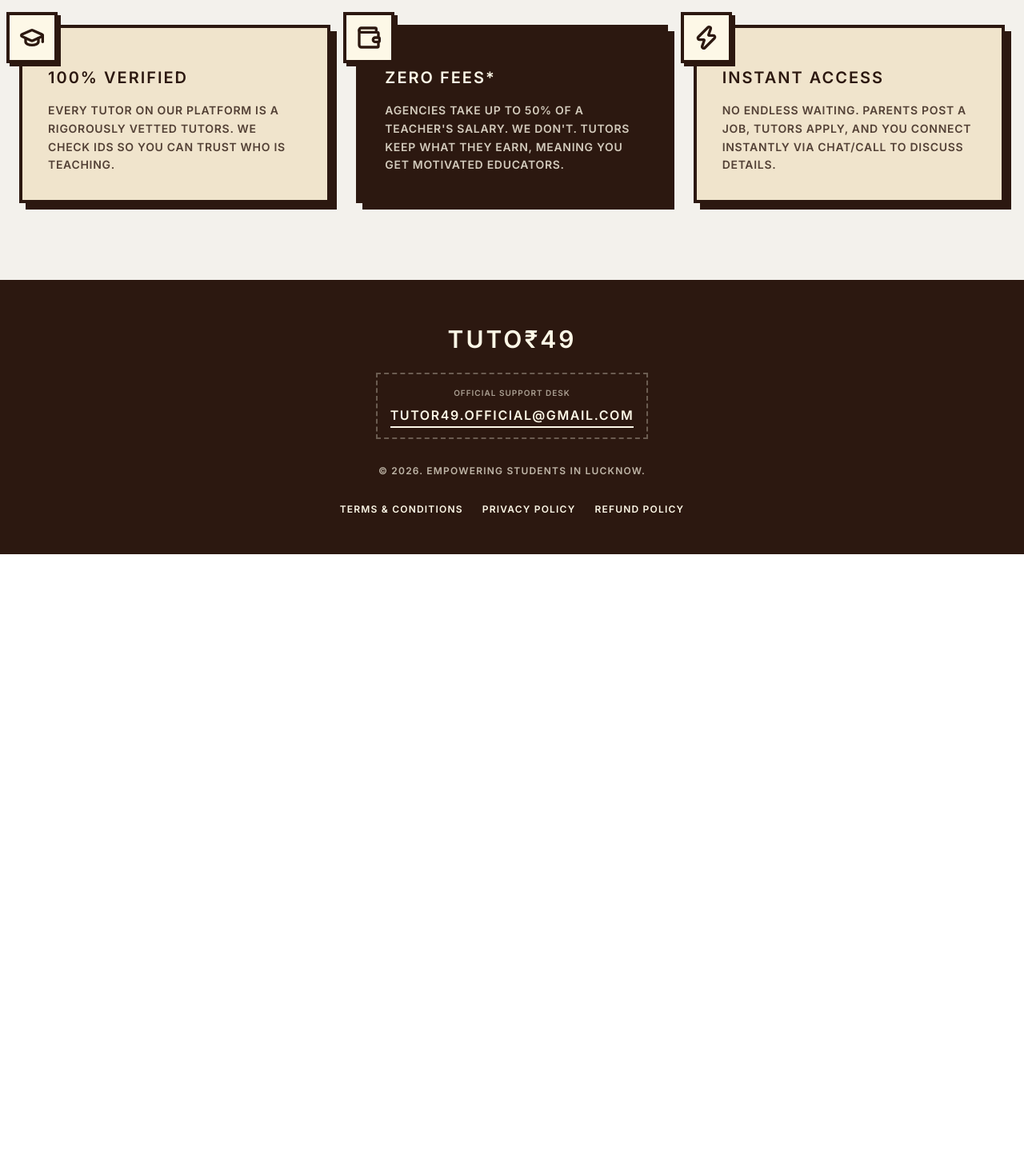
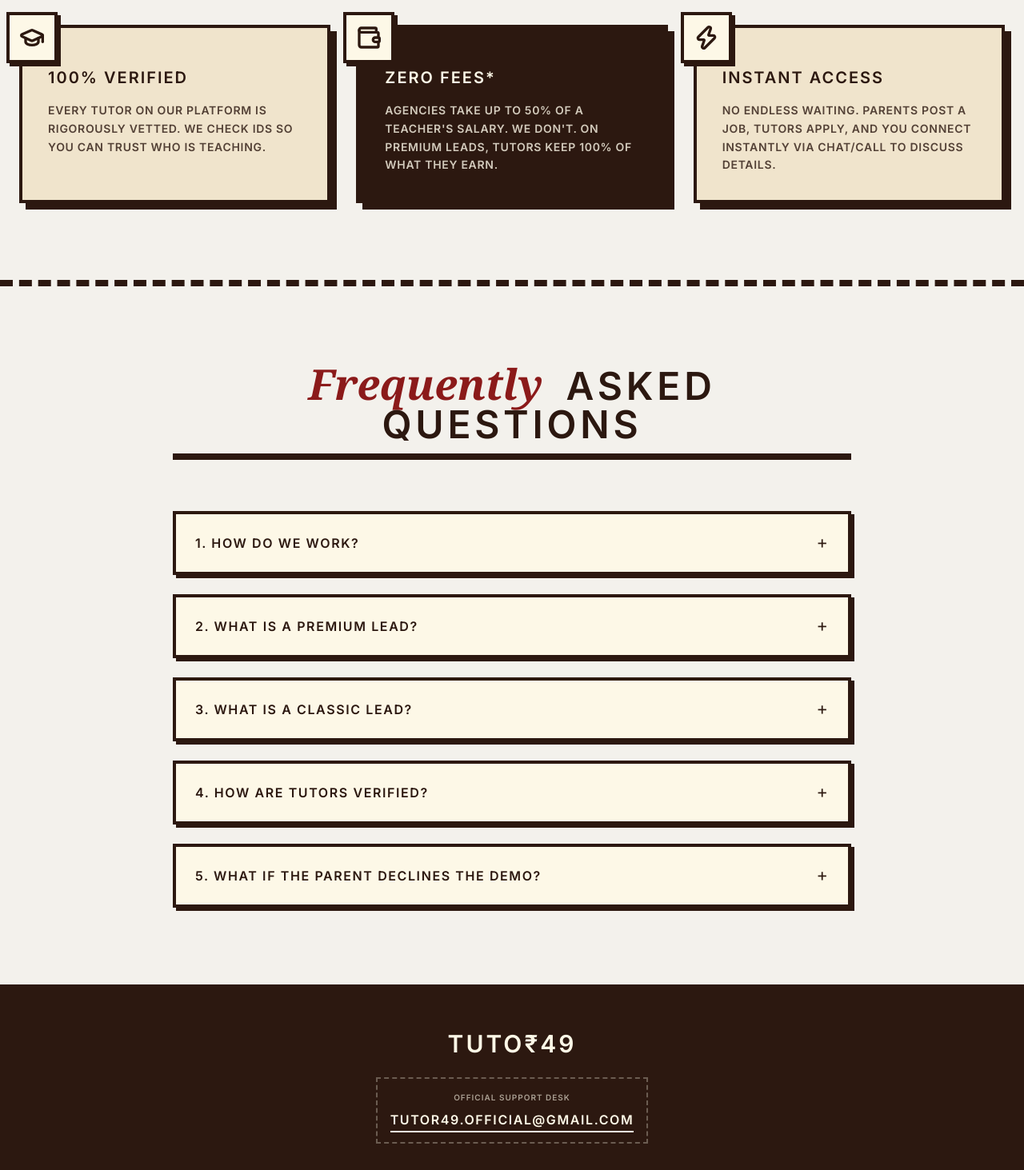
Before and after one commit to Amaan225/Luminous-Classes-Frontend, a React (Vite) app: page / in a window 1280 px wide. Shown: the part 1060-2523 px from the top of the page at 80% size. Before the commit the page ends 1753 px from the top, so only its background shows below. Built offline with nearby package versions, Linux system fonts and the light colour scheme; a web font is replaced by a local one.

Commit message:
ui update

```diff
--- a/src/pages/LandingPage.jsx
+++ b/src/pages/LandingPage.jsx
@@ -1,8 +1,42 @@
-import React from 'react';
+import React, { useState } from 'react';
 import { Link } from 'react-router-dom';
 import { GraduationCap, Wallet, Zap } from 'lucide-react';
 
 function LandingPage() {
+  // --- FAQ STATE ---
+  const [openFaqIndex, setOpenFaqIndex] = useState(null);
+
+  const faqs = [
+    {
+      question: "1. HOW DO WE WORK?",
+      answer: "We act as a direct, verified bulletin board. Parents post their requirements for free. Verified tutors browse these requirements on their dashboard. If a tutor is interested, they unlock the contact details and negotiate directly with the parent. No middlemen dictating terms."
+    },
+    {
+      question: "2. WHAT IS A PREMIUM LEAD?",
+      answer: "A Premium Lead is an organic requirement posted directly by a parent on our platform. Tutors unlock these leads with a flat one-time ₹49 fee. After that, 100% of the tuition fee goes directly to the tutor. We charge 0% commission on Premium Leads."
+    },
+    {
+      question: "3. WHAT IS A CLASSIC LEAD?",
+      answer: "Classic Leads are sourced from our network of partner agencies in Lucknow, not natively through our website. Because these come from traditional agencies, the agency will require their standard 50% commission of the first month's fee. We clearly mark these on the dashboard so tutors can choose which leads they want."
+    },
+    {
+      question: "4. HOW ARE TUTORS VERIFIED?",
+      answer: "Quality and safety are our highest priorities. Every tutor must register with a valid college ID and contact number. Our admin team manually verifies these credentials before a tutor is granted access to unlock any parent requirements."
+    },
+    {
+      question: "5. WHAT IF THE PARENT DECLINES THE DEMO?",
+      answer: "We operate with full transparency. If you unlock a lead and the parent declines to take a demo or refuses the tuition, you are protected by our Refund Policy. Simply contact our support team, and we will process a full refund for that unlock."
+    }
+  ];
+
+  const toggleFaq = (index) => {
+    if (openFaqIndex === index) {
+      setOpenFaqIndex(null); // Close if already open
+    } else {
+      setOpenFaqIndex(index); // Open the clicked one
+    }
+  };
+
   return (
     // FULL PAGE VINTAGE WRAPPER
     <div className="min-h-screen bg-[#f3f1ec] text-[#2C1810] font-sans selection:bg-[#2C1810] selection:text-[#FDF8E7]">
@@ -10,7 +44,8 @@
       {/* ========================================== */}
       {/* 1. THE HERO SECTION (The Hook)               */}
       {/* ========================================== */}
-      <div className="min-h-[90vh] flex flex-col items-center justify-center p-4 relative border-b-8 border-double border-[#2C1810]">
+      {/* CHANGED: border-double to border-dashed to match the bottom line */}
+      <div className="min-h-[90vh] flex flex-col items-center justify-center p-4 relative border-b-8 border-dashed border-[#2C1810]">
 
         {/* Vintage Top Label */}
         <div className="border-4 border-[#2C1810] px-4 py-1 mb-8 bg-[#f0e4cc] transform -rotate-2 shadow-[2px_2px_0px_rgba(44,24,16,1)]">
@@ -27,7 +62,7 @@
           >
             Tuto₹
           </span>
-  <span>49</span>
+          <span> 49</span>
         </h1>
 
         <p className="text-sm md:text-base text-[#2C1810]/80 mb-12 text-center max-w-2xl font-bold uppercase tracking-widest leading-relaxed">
@@ -72,6 +107,8 @@
       {/* ========================================== */}
       {/* 2. THE VALUE PROPOSITION (The Details)       */}
       {/* ========================================== */}
+      {/* CHANGED: Wrapped in a w-full container so the border goes edge-to-edge */}
+      <div className="w-full border-b-8 border-dashed border-[#2C1810]">
         <div className="max-w-7xl mx-auto px-6 py-24">
 
           <div className="text-center mb-20">
@@ -92,7 +129,7 @@
               </div>
               <h3 className="text-xl font-black uppercase tracking-widest text-[#2C1810] mb-4 mt-4">100% Verified</h3>
               <p className="text-sm font-bold uppercase tracking-wider leading-relaxed text-[#2C1810]/80">
-              Every tutor on our platform is a rigorously vetted Tutors. We check IDs so you can trust who is teaching.
+                Every tutor on our platform is rigorously vetted. We check IDs so you can trust who is teaching.
               </p>
             </div>
 
@@ -103,7 +140,7 @@
               </div>
               <h3 className="text-xl font-black uppercase tracking-widest text-[#FDF8E7] mb-4 mt-4">Zero Fees*</h3>
               <p className="text-sm font-bold uppercase tracking-wider leading-relaxed text-[#FDF8E7]/80">
-              Agencies take up to 50% of a teacher's salary. We don't. Tutors keep what they earn, meaning you get motivated educators.
+                Agencies take up to 50% of a teacher's salary. We don't. On Premium leads, tutors keep 100% of what they earn.
               </p>
             </div>
 
@@ -120,9 +157,53 @@
 
           </div>
         </div>
+      </div>
 
       {/* ========================================== */}
-      {/* 3. THE FOOTER                                */}
+      {/* 3. THE FAQ SECTION (New)                     */}
+      {/* ========================================== */}
+      <div className="max-w-4xl mx-auto px-6 py-24">
+        <div className="text-center mb-16">
+          {/* CHANGED: Dual styling applied to the word "Frequently" */}
+          <h2 className="text-3xl md:text-5xl font-black text-[#2C1810] uppercase tracking-widest inline-block border-b-8 border-[#2C1810] pb-3">
+            <span className="font-serif italic normal-case text-[#8B1A1A] tracking-normal pr-3 text-[1.1em]">Frequently</span> ASKED QUESTIONS
+          </h2>
+        </div>
+
+        <div className="flex flex-col gap-6">
+          {faqs.map((faq, index) => {
+            const isOpen = openFaqIndex === index;
+            return (
+              <div
+                key={index}
+                className={`border-4 border-[#2C1810] transition-colors duration-300 ${isOpen ? 'bg-[#31442c] shadow-[6px_6px_0px_rgba(0,0,0,0.2)]' : 'bg-[#FDF8E7] shadow-[4px_4px_0px_rgba(44,24,16,1)] hover:translate-y-px hover:shadow-[2px_2px_0px_rgba(44,24,16,1)]'}`}
+              >
+                <button
+                  onClick={() => toggleFaq(index)}
+                  className={`w-full text-left p-6 font-black uppercase tracking-widest flex justify-between items-center outline-none ${isOpen ? 'text-[#FDF8E7]' : 'text-[#2C1810]'}`}
+                >
+                  <span className="pr-4">{faq.question}</span>
+                  <span className="text-2xl font-serif leading-none">{isOpen ? '−' : '+'}</span>
+                </button>
+
+                {/* The Answer Panel (Expands when open) */}
+                <div
+                  className={`overflow-hidden transition-all duration-300 ${isOpen ? 'max-h-[500px] opacity-100' : 'max-h-0 opacity-0'}`}
+                >
+                  <div className="p-6 pt-0 border-t-2 border-dashed border-[#FDF8E7]/30">
+                    <p className="text-[#FDF8E7]/90 font-bold uppercase tracking-wider leading-relaxed text-sm">
+                      {faq.answer}
+                    </p>
+                  </div>
+                </div>
+              </div>
+            );
+          })}
+        </div>
+      </div>
+
+      {/* ========================================== */}
+      {/* 4. THE FOOTER                                */}
       {/* ========================================== */}
       <footer className="bg-[#2C1810] text-[#FDF8E7] py-12 text-center border-t-8 border-[#2C1810]">
         <h2 className="text-3xl font-black uppercase tracking-widest mb-6">TUTO₹49</h2>
```
Lines whose indentation alone changed are shown as unchanged.
